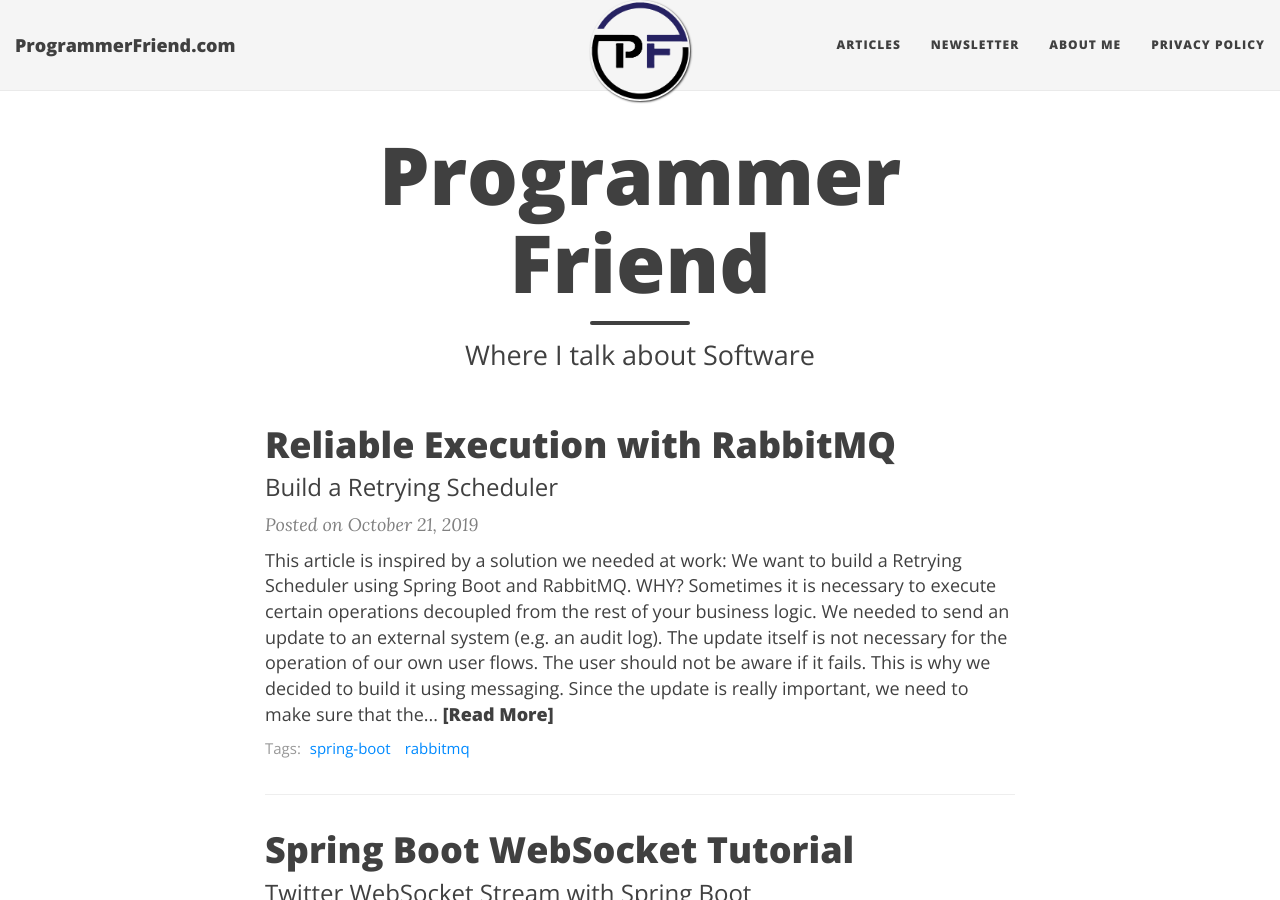
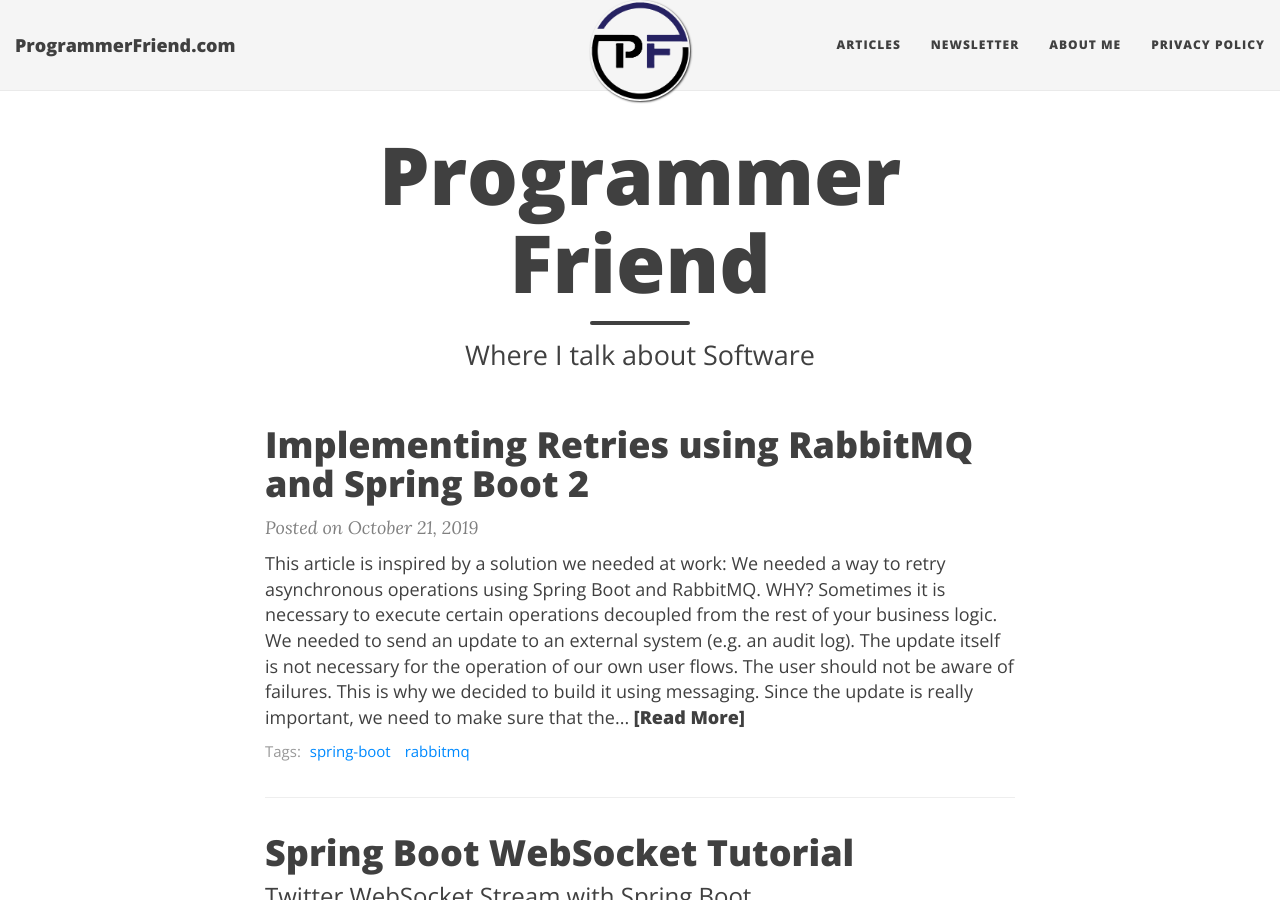
Before and after one commit to programmerfriend/programmerfriend.github.io, a Jekyll site: the page built from index.html, in a window 1280 px wide and 900 px high. Built offline with Jekyll 4.4.1, drawn with Linux system fonts in a browser that asks for light colours; nearby versions of some CDN libraries; the list of posts is cut into pages by our own code.

Commit message:
Rename rabbitmq to rabbitmq retry, small seo updates

````diff
--- a/_posts/2019-10-21-reliable-rabbit-mq.md
+++ b/_posts/2019-10-21-rabbit-mq-retry.md
@@ -1,39 +1,40 @@
 ---
 layout: post
-title: "Reliable Execution with RabbitMQ"
-subtitle: "Build a Retrying Scheduler"
+title: "Implementing Retries using RabbitMQ and Spring Boot 2"
 bigimg: /img/content/reliable-rabbit_title.jpg
 share-img: https://programmerfriend.com/img/content/reliable-rabbit_queues.png
-description: "Tutorial: Let's build a Retrying Scheduler with RabbitMQ!"
+description: "Tutorial: Let's build a Retrying Scheduler with RabbitMQ and SpringBoot!"
 gh-repo: programmerfriend/spring-boot-reliable-rabbitmq
 gh-badge: [star, fork]
+redirect_from:
+    - /reliable-rabbit-mq/
 tags: [spring-boot, rabbitmq]
 ---
 
 
 This article is inspired by a solution we needed at work:
-We want to build a Retrying Scheduler using Spring Boot and RabbitMQ.
+We needed a way to retry asynchronous operations using Spring Boot and RabbitMQ.
 
 ## WHY?
 
 Sometimes it is necessary to execute certain operations decoupled from the rest of your business logic.
 We needed to send an update to an external system (e.g. an audit log). The update itself is not necessary for the operation of our own user flows.
-The user should not be aware if it fails. This is why we decided to build it using messaging.
+The user should not be aware of failures. This is why we decided to build it using messaging.
 
 Since the update is really important, we need to make sure that the event arrives at the external system - even if the external system is currently not available.
 
 ### The Requirements
 * The creation of the update should be isolated from the rest of our implementation.
-* If the update fails (for whatever reason) it should be send again later
+* If the update fails (for whatever reason) it should be sent again later
 * The time between each retry should be 1 hour
 
-## Planning the solution
+## Planning the Solution
 
-Since we already wanted to use RabbitMQ for receiving the internal trigger for the update - why not try to build the retry behaviour on top of it?
+Since we already wanted to use RabbitMQ for receiving the internal trigger for the update - why not try to build the retry behavior on top of it?
 
 ### A bit of RabbitMQ
 
-This article assumes quite a bit of knowledge about RabbitMQ (e.g. about Exchanges, Queues and Bindings).
+This article assumes quite a bit of knowledge about RabbitMQ (e.g. about Exchanges, Queues, and Bindings).
 If you need a start on these topics, the [RabbitMQ Documentation](https://www.rabbitmq.com/documentation.html) is really good!
 
 Despite the disclaimer about the previous knowledge I want to quickly explain two mechanics which are quite essential for understanding this tutorial
@@ -42,12 +43,12 @@ Despite the disclaimer about the previous knowledge I want to quickly explain tw
 When you define a TTL (Time-to-live) on a queue, it will drop messages which have been kept for longer than the defined TTL.
 
 #### Dead-Lettering
-DLE (Dead Letter Exchanges) and DLQ (Dead-Letter-Queues) are both something you can configure as policy for all queues or manually per queue.
+DLE (Dead Letter Exchanges) and DLQ (Dead-Letter-Queues) are both something you can configure as a policy for all queues or manually per queue.
 Dead-Lettering defines what should happen with messages that get rejected by a consumer. When RabbitMQ uses the dead-letter-mechanic, it passes the message to a specific exchange and/or routing-key and adds some meta-data about the dead-letter-process (e.g. how often the message was already dead-lettered).
 
 #### Poison Messages
 Poison Messages are messages that can not get consumed and cause havoc in your system.
-In the worst case it is a message that crashes your consumer. If the listeners are not correctly configured it can happen that all clients try to consume the messages and instance after instance crashes. Poison Messages are one of the reasons why you should think about DLEs and DLQs.
+In the worst case, it is a message that crashes your consumer. If the listeners are not correctly configured all clients can try to consume the messages and instance after instance crashes. Poison Messages are one of the reasons why you should think about DLEs and DLQs.
 
 ### The principle
 
@@ -65,8 +66,8 @@ Have a look at the following sketch:
 
 What do we see here?
 * **WorkerQueue**: The queue which contains our internal event to trigger the update to the external system. Our Application is bound to it and consumes all messages. It has a DLQ configuration to pass rejected messages to the WaitQueue.
-* **WaitQueue**: Most of the magic lives here: It has no active listener bound, but a TTL of 1 minute and a DLQ configuration. With this in place, it will forward all message which it receives after 1 minute to the defined DLQ. We use this to put our messages back into the WorkerQueue after 1 minute.
-* **ParkingLot**: When an update didn't make it after all Retrys got executed - we put it in the parkingLot so that we can have a manual look why the messages were not able to get processed. The application could also contain a logic to publish here directly to get rid of poison messages.
+* **WaitQueue**: Most of the magic lives here: It has no active listener bound, but a TTL of 1 minute and a DLQ configuration. With this in place, it will forward all messages which it receives after 1 minute to the defined DLQ. We use this to put our messages back into the WorkerQueue after 1 minute.
+* **ParkingLot**: When an update didn't make it after all Retries got executed - we put it in the parkingLot so that we can have a manual look why the messages were not able to get processed. The application could also contain a logic to publish here directly to get rid of poison messages.
 
 ### Let's code this!
 
@@ -94,7 +95,7 @@ spring.rabbitmq.listener.simple.default-requeue-rejected=false
 Time to define our queues and bindings.
 
 With `spring-amqp` you can easily define your queues in your application code.
-As you have seen in the chart, we need an exchange, a few queues and a few bindings.
+As you have seen in the chart, we need an exchange, a few queues, and a few bindings.
 
 ```
 @Configuration
@@ -155,9 +156,9 @@ public class RabbitConfiguration {
 ```
 
 This should be enough to build something similar to what we had in our sketch.
-A short recap what we defined here:
+A short recap of what we defined here:
 * a `direct exchange` for our queues
-* our `primary worker queue` which will dead-letter its mesages to the `wait queue`
+* our `primary worker queue` which will dead-letter its messages to the `wait queue`
 * the `wait queue`, which has a TTL of 10 seconds (10000ms) and dead-letters its messages to the `primary worker queue`
 * the `parking lot queue`
 * the correct bindings for all of them
@@ -254,7 +255,7 @@ You should see how the application create a message each minute. The message pas
 
 So what did we do?
 
-We built a retrying consumer using RabbitMQ.  We have the possibility to take a look at the messages which we were not able to deliver, since they end up in the `parkinglot queue`.
+We built a retrying consumer using RabbitMQ.  We have the possibility to take a look at the messages which we were not able to deliver since they end up in the `parkinglot queue`.
 
 I hope you liked this tutorial and you learned something. The working application can be found on [GitHub](https://github.com/programmerfriend/spring-boot-reliable-rabbitmq).
 
````
Also changed, not shown: other parts of _posts/2019-10-21-rabbit-mq-retry.md (+9 -9 lines).
